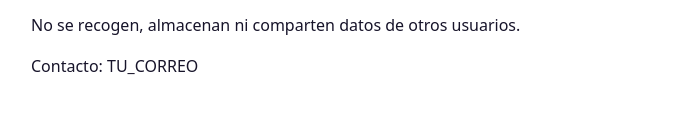
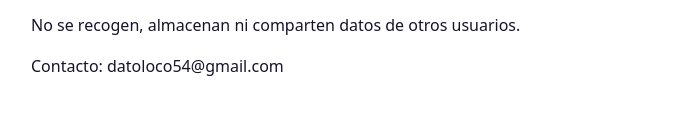
Before and after one commit to datoloco54-boop/shorts-media, a plain HTML site: page privacidad.html in a window 1280 px wide. Shown: the part 260-374 px from the top of the page, without its empty margins (289-984 px from the left). Drawn offline with Linux system fonts and the light colour scheme.

Commit message:
Update privacidad.html

```diff
--- a/privacidad.html
+++ b/privacidad.html
@@ -7,5 +7,5 @@
 <p>Esta aplicación solo la usa su propietario para subir y programar vídeos en su propio canal de YouTube.</p>
 <p>Solicita únicamente el permiso de subida de vídeos de YouTube (youtube.upload). Los tokens de acceso se guardan solo en el dispositivo del propietario y no se comparten con terceros.</p>
 <p>No se recogen, almacenan ni comparten datos de otros usuarios.</p>
-<p>Contacto: TU_CORREO</p>
+<p>Contacto: datoloco54@gmail.com</p>
 </body></html>
```
